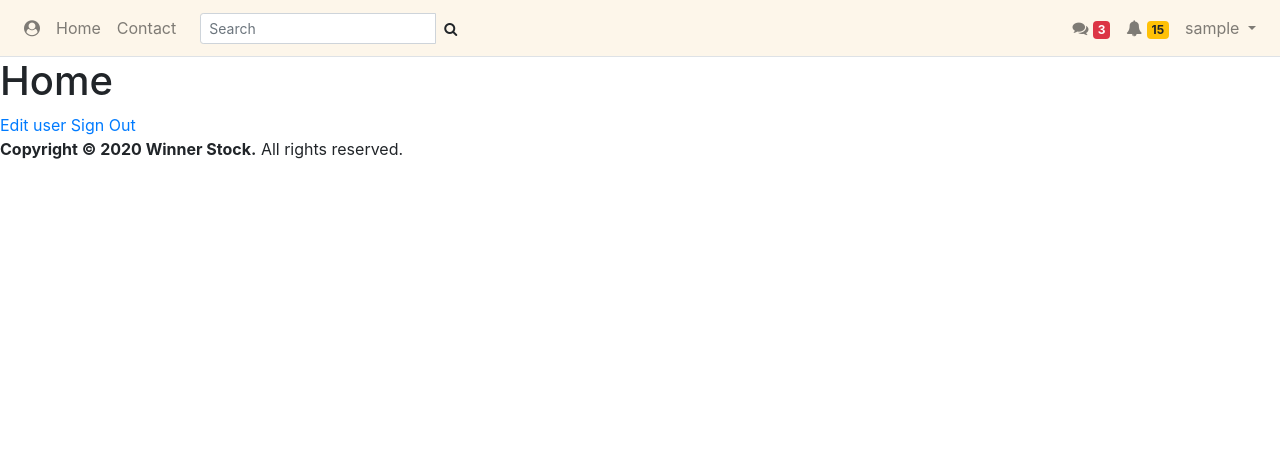
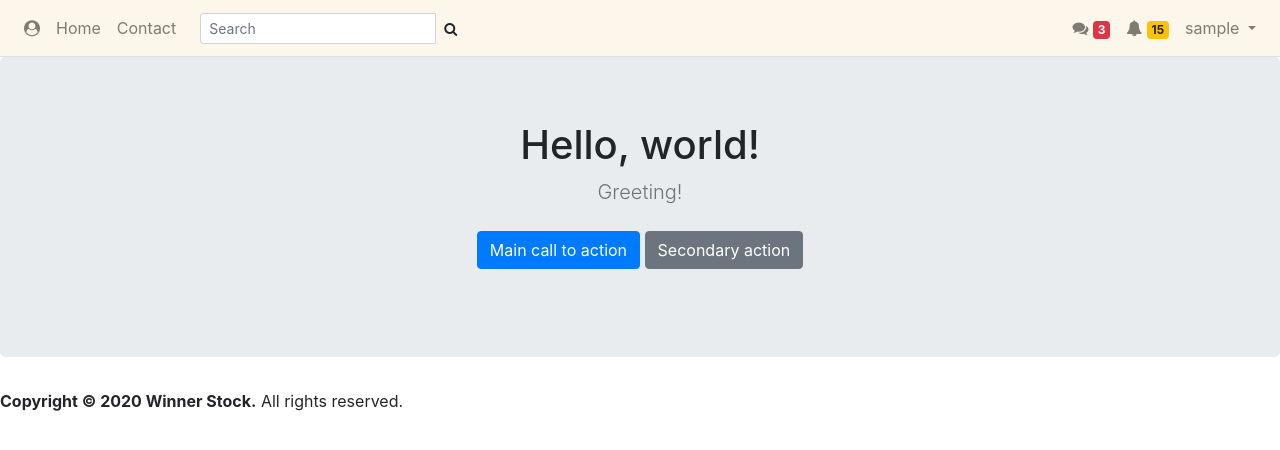
Before and after one commit to blogmitnik/Winner-Stock, a Rails app: page / in a window 1280 px wide. Shown: the top 450 px of the page. Run offline with Rails 7, Linux system fonts and the light colour scheme; the visitor is signed in with stand-in values (Sample User, id 1); style sheets or scripts are compiled from the project's sources; parts of the project's set-up code (start-up, migrations or seed data) failed here and were passed over; some libraries are stand-ins or nearby versions.

Commit message:
update 20200624

```diff
--- a/app/views/pages/home.html.erb
+++ b/app/views/pages/home.html.erb
@@ -1,9 +1,10 @@
-<h1>Home</h1>
-
-<% if current_user %>
-	<%= link_to "Edit user", edit_user_registration_path, class: "login-button" %>
-	<%= link_to "Sign Out", destroy_user_session_path, method: :delete %>
-<% else %>
-	<%= link_to "Sign In", new_user_session_path %>
-	<%= link_to  "Sign Up", new_user_registration_path %>
-<% end %>
+<section class="jumbotron text-center">
+  <div class="container">
+    <h1>Hello, world!</h1>
+    <p class="lead text-muted">Greeting!</p>
+    <p>
+      <a href="#" class="btn btn-primary my-2">Main call to action</a>
+      <a href="#" class="btn btn-secondary my-2">Secondary action</a>
+    </p>
+  </div>
+</section>
```
